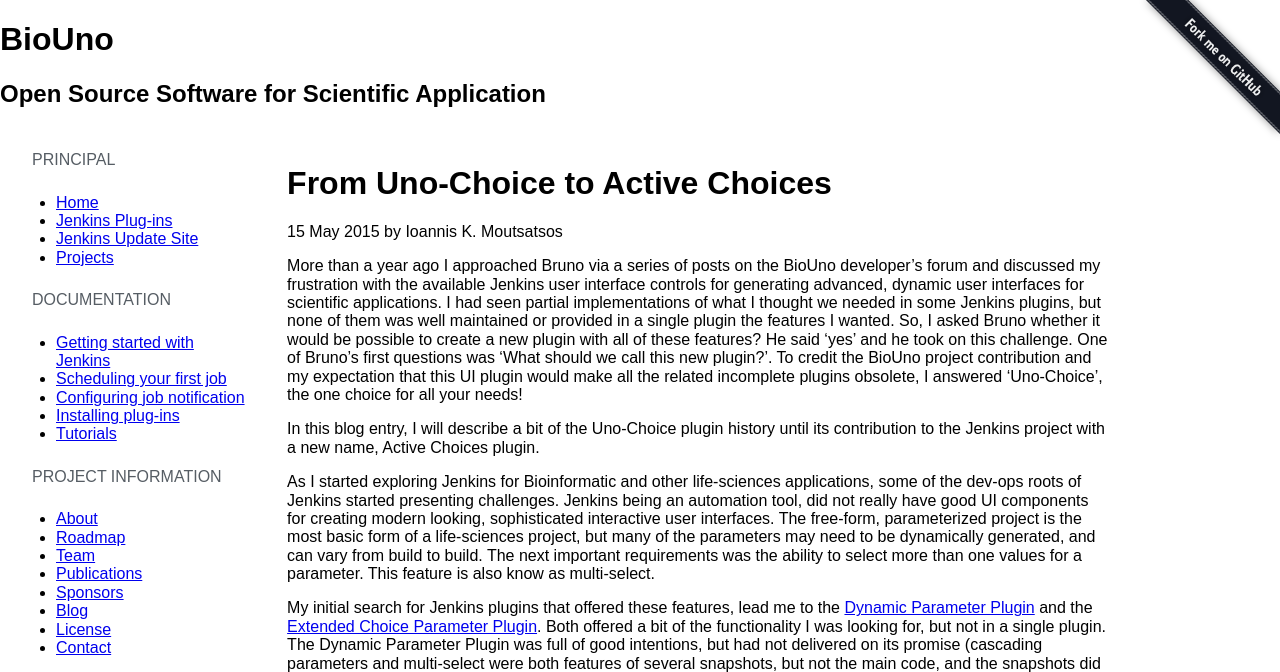
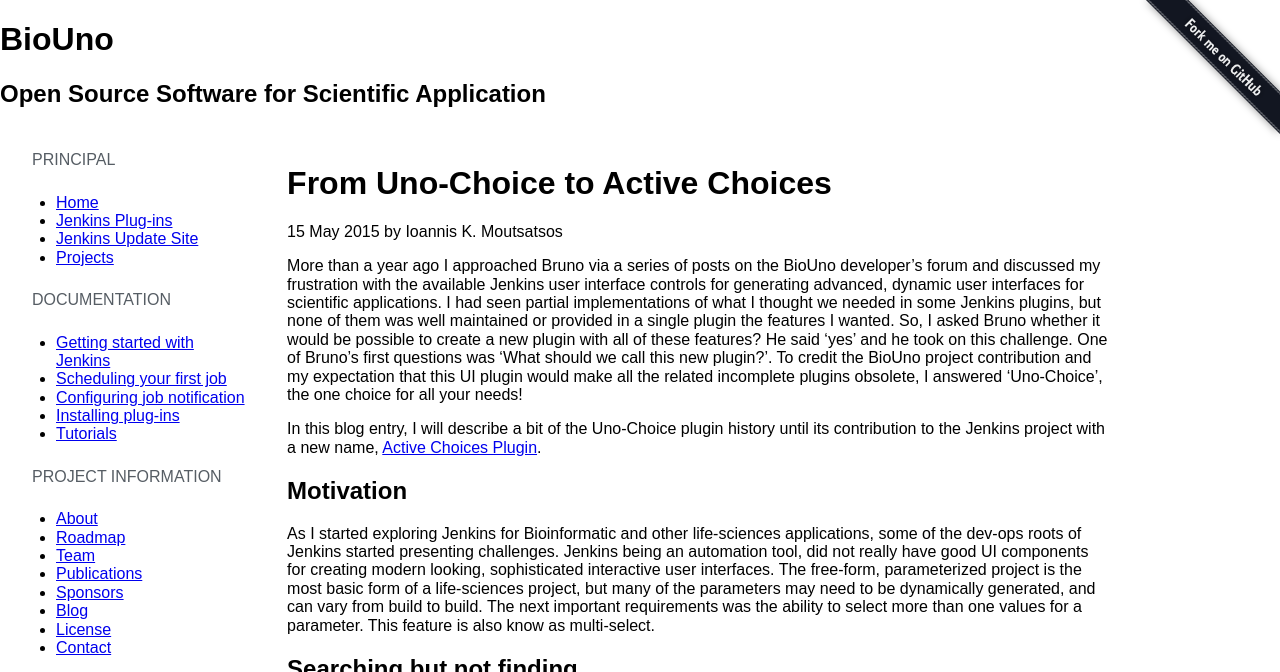
Before and after one commit to biouno/biouno.github.io, a Jekyll site: the page built from _posts/2015-05-15-From-Uno-Choice-to-Active-Choices.md, in a window 1280 px wide and 1400 px high, cut to the strip 0-672 px from the top of the window. Built offline with Jekyll 4.4.1, drawn with Linux system fonts in a browser that asks for light colours; nearby versions of some CDN libraries; some web fonts are replaced; library files that are not in the unit come from our copies; comment, search, counter and statistics services are not loaded; some of the changed lines change nothing that is shown; some of the changed text lies outside the part shown.

Commit message:
fix headers and bullets

```diff
--- a/_posts/2015-05-15-From-Uno-Choice-to-Active-Choices.md
+++ b/_posts/2015-05-15-From-Uno-Choice-to-Active-Choices.md
@@ -7,29 +7,29 @@
 author: Ioannis K. Moutsatsos
 ---
 {% include JB/setup %}
-
 More than a year ago I approached Bruno via a series of posts on the BioUno developer's forum and discussed my frustration with the available Jenkins user interface controls for generating advanced, dynamic user interfaces for scientific applications. I had seen partial implementations of what I thought we needed in some Jenkins plugins, but none of them was well maintained or provided in a single plugin the features I wanted. So, I asked Bruno whether it would be possible to create a new plugin with all of these features? He said 'yes' and he took on this challenge. One of Bruno's first questions was 'What should we call this new plugin?'. To credit the BioUno project contribution and my expectation that this UI plugin would make all the related incomplete plugins obsolete, I answered 'Uno-Choice', the one choice for all your needs!
 
-In this blog entry, I will describe a bit of the Uno-Choice plugin history until its contribution to the Jenkins project with a new name, Active Choices plugin.
+In this blog entry, I will describe a bit of the Uno-Choice plugin history until its contribution to the Jenkins project with a new name, [Active Choices Plugin](https://wiki.jenkins-ci.org/display/JENKINS/Active+Choices+Plugin).
 
 <!--more-->
+## Motivation
 As I started exploring Jenkins for Bioinformatic and other life-sciences applications, some of the dev-ops roots of Jenkins started presenting challenges. Jenkins being an automation tool, did not really have good UI components for creating modern looking, sophisticated interactive user interfaces. The free-form, parameterized project is the most basic form of a life-sciences project, but many of the parameters may need to be dynamically generated, and can vary from build to build. The next important requirements was the ability to select more than one values for a parameter. This feature is also know as multi-select.
-
+## Searching but not finding
 My initial search for Jenkins plugins that offered these features, lead me to the [Dynamic Parameter Plugin](https://wiki.jenkins-ci.org/display/JENKINS/Dynamic+Parameter+Plug-in) and the [Extended Choice Parameter Plugin](https://wiki.jenkins-ci.org/display/JENKINS/Extended+Choice+Parameter+plugin). Both offered a bit of the functionality I was looking for, but not in a single plugin. The Dynamic Parameter Plugin was full of good intentions, but had not delivered on its promise (cascading parameters and multi-select were both features of several snapshots, but not the main code, and the snapshots did not seem to work for me). The Extended Choice Parameter plugin, was (and continues to be) one of my favorites. However,  it did not support token expansion and the addition of MultiLevel (Cascading), Multi-Select in the 0.2 version of the plugin was so cumbersome as to render multi-select impractical for more than a few selections (I was interested in multi-select of dozens if not hundreds of values).
-
+## BioUno (Bruno to the rescue)
 As a result, I approached Bruno and the BioUno project with a proposal to develop such a unified plugin that would deliver this functionality, as well as, a true cascade, dynamically updated parameter type whose value could depend on one or more of the current build parameters. We coined the name Uno-Choice for the new plugin, and Bruno started developing and delivering on my main requirements. Over the next year, the Uno-Choice plugin emerged with this and some additional functionality that made it indispensable in most of my analytical and bioinformatic Jenkins based build forms! For a complete description of the functionality you can see the Jenkins wiki.
-
+## Uno-Choice: Your one choice?
 In summary, the Uno-Choice plugin supported three new Jenkins parameter types with the following functionality:
-* dynamically generated values (using Groovy or a [Scriptler](https://wiki.jenkins-ci.org/display/JENKINS/Scriptler+Plugin) script)
-* dynamically updated values based on other UI parameters
-* multi-valued (can have more than one value, represented as a comma separated list of strings)
-* rendered with a variety of UI single and multi-select controls, including dynamic HTML
-
+- dynamically generated values (using Groovy or a [Scriptler](https://wiki.jenkins-ci.org/display/JENKINS/Scriptler+Plugin) script)
+- dynamically updated values based on other UI parameters
+- multi-valued (can have more than one value, represented as a comma separated list of strings)
+- rendered with a variety of UI single and multi-select controls, including dynamic HTML
+## Give the plugin a new name for the Jenkins community
 Finally, towards the end of 2014, Bruno started thinking that the Uno-Choice plugin was stable enough and functional enough for a 1.0 release under the auspices of the Jenkins community (rather than the BioUno project). We started probing the Jenkins developers forum for feedback on the new release. What we've heard was that the Uno-Choice name did not clearly convey the purpose and utility of the plugin. As a result, we started thinking of new names and the Active Choices name was proposed and eventually selected as the new official plugin name. In June 2014 the [Active Choices Plugin](https://wiki.jenkins-ci.org/display/JENKINS/Active+Choices+Plugin) was released to the Jenkins community, and this and future releases will be available through the Jenkins update center.
 
 Just for reference here are the old and new names of the parameters
-* Uno-Choice Dynamic Choice: Active Choices Parameter
-* Uno-Choice Cascade Dynamic: Active Choices Reactive Parameter
-* Uno-Choice Dynamic Reference:Active Choices Reactive Reference Parameter
+- Uno-Choice Dynamic Choice: Active Choices Parameter
+- Uno-Choice Cascade Dynamic: Active Choices Reactive Parameter
+- Uno-Choice Dynamic Reference:Active Choices Reactive Reference Parameter
 
 If you still see some references to the old plugin name or ID please, bear with us! Eventually these will go away, but until then they may still appear in some of our documentation or examples. Please, use the Active Choices plugin and follow our Tweets and blog entries that will describe examples, various alternate configurations and additional use-cases. As always we ask that you submit issues through the plugin Jenkins JIRA system using the component name Active-Choices.
```
